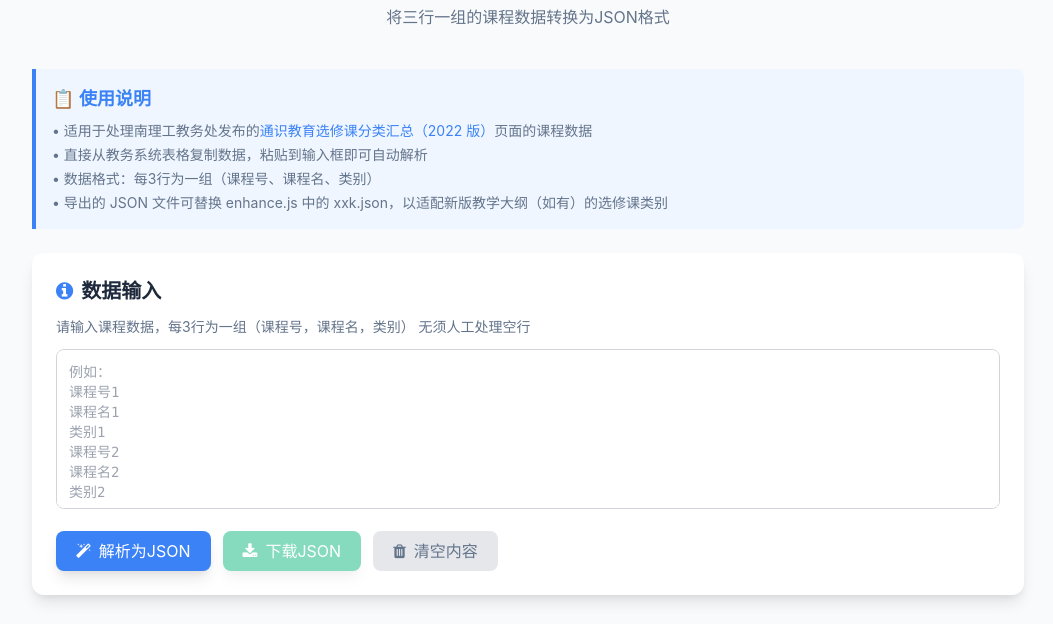
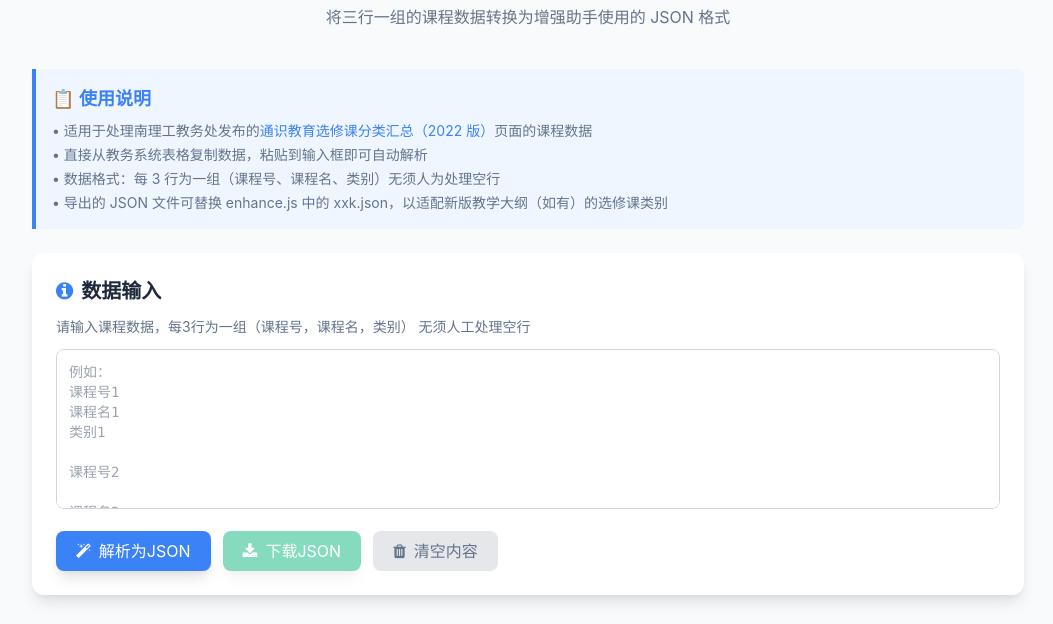
Before and after one commit to NJUST-OpenLib/NJUST-JWC-Enhance, a plain HTML site: page tools/xxk.html in a window 1280 px wide. Shown: the part 95-719 px from the top of the page, without its empty margins (112-1165 px from the left). Drawn offline with nearby package versions, Linux system fonts and the light colour scheme.

Commit message:
fix(tools): 更新CDN链接并优化课程数据解析器说明
- 将jsdelivr的CDN链接从cdn.jsdelivr.net迁移到fastly.jsdelivr.net以提高访问速度
- 优化课程数据解析器的描述文本，明确JSON格式用途并说明空行处理

```diff
--- a/tools/xxk.html
+++ b/tools/xxk.html
@@ -46,14 +46,14 @@
     <!-- 页面标题 -->
     <header class="text-center mb-10">
       <h1 class="text-[clamp(1.8rem,4vw,2.5rem)] font-bold text-primary mb-2">课程数据解析器</h1>
-      <p class="text-secondary">将三行一组的课程数据转换为JSON格式</p>
+      <p class="text-secondary">将三行一组的课程数据转换为增强助手使用的 JSON 格式</p>
     </header>
     <div class="bg-blue-50 border-l-4 border-primary p-4 mb-6 rounded-r-lg">
       <h3 class="text-lg font-semibold text-primary mb-2">📋 使用说明</h3>
       <ul class="text-secondary space-y-1 text-sm">
         <li>• 适用于处理南理工教务处发布的<a href="https://jwc.njust.edu.cn/b1/7f/c1189a307583/page.htm" target="_blank" class="text-primary hover:underline">通识教育选修课分类汇总（2022 版）</a>页面的课程数据</li>
         <li>• 直接从教务系统表格复制数据，粘贴到输入框即可自动解析</li>
-        <li>• 数据格式：每3行为一组（课程号、课程名、类别）</li>
+        <li>• 数据格式：每 3 行为一组（课程号、课程名、类别）无须人为处理空行</li>
         <li>• 导出的 JSON 文件可替换 enhance.js 中的 xxk.json，以适配新版教学大纲（如有）的选修课类别</li>
       </ul>
     </div>
@@ -71,7 +71,9 @@
 课程号1
 课程名1
 类别1
+
 课程号2
+
 课程名2
 类别2"
         ></textarea>
```
Also changed, not shown: tools/csv2json.html (+2 -2 lines).
